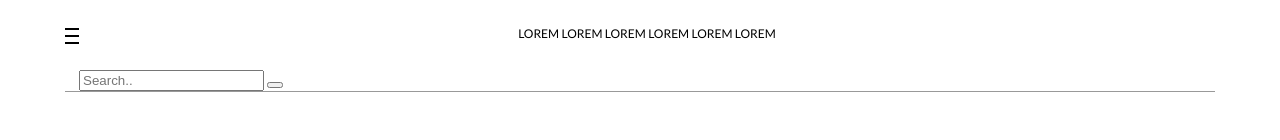
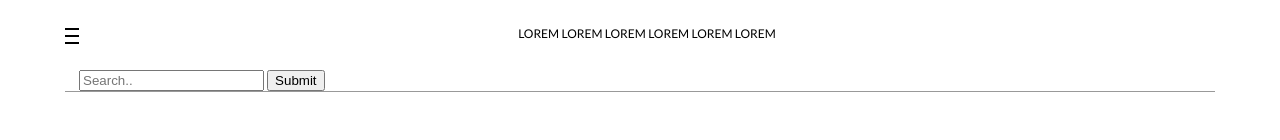
Before and after one commit to sofiiaruban/BONFIRE, a plain HTML site: page index.html in a window 1280 px wide. Shown: the part 153-293 px from the top of the page. Drawn offline with Linux system fonts and the light colour scheme.

Commit message:
Update index.html

```diff
--- a/index.html
+++ b/index.html
@@ -47,9 +47,9 @@
                 </ul>
                 <!--Seach-->
                 <!--<div class="seach"></div>-->
-                <form>
+                <form class="seach-bar">
                   <input type="text" placeholder="Search.." name="search">
-                  <button type="submit"><i class="fa fa-search"></i></button>
+                  <input type="submit"  class="seach-btn">
                 </form>
             </nav>
             <main class="clearfix">
```
